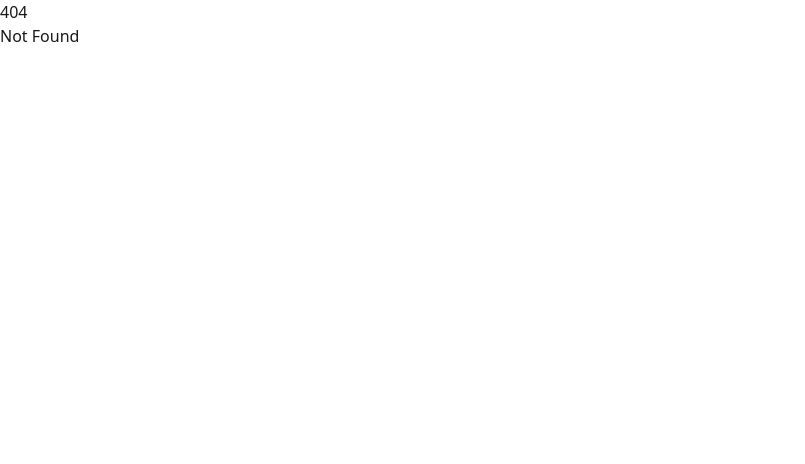
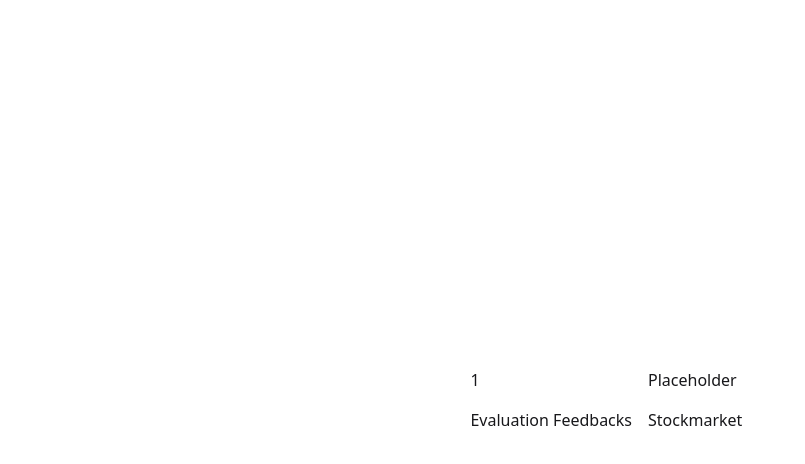
Before and after one commit to hazamashoken/piscine-tracker, a SvelteKit app in the folder frontend/: page /dashboard/1 in a window 1280 px wide. Before the commit this address had no page. Shown: the top 464 px of the page, without its empty margins (0-805 px from the left). Built offline with nearby package versions, Linux system fonts and the light colour scheme.

Commit message:
Added user dashboard page with UserInfo component

```diff
--- /dev/null
+++ b/frontend/src/lib/components/UserInfo.svelte
@@ -0,0 +1,7 @@
+<script>
+	let { login } = $props();
+</script>
+
+<div>
+	<h1>{login}</h1>
+</div>
--- /dev/null
+++ b/frontend/src/routes/dashboard/[login]/+layout.svelte
@@ -0,0 +1,9 @@
+<script lang="ts">
+	let { children } = $props();
+</script>
+
+<main class="mx-auto min-h-screen flex items-center justify-center">
+  <div class="grid grid-cols-2 gap-4">
+    {@render children()}
+  </div>
+</main>
--- /dev/null
+++ b/frontend/src/routes/dashboard/[login]/+page.svelte
@@ -0,0 +1,10 @@
+<script>
+	import { page } from "$app/state";
+	let { login } = page.params;
+	import UserInfo from "$lib/components/UserInfo.svelte";
+</script>
+
+<UserInfo login={login} />
+<div>Placeholder</div>
+<div>Evaluation Feedbacks</div>
+<div>Stockmarket</div>
```
